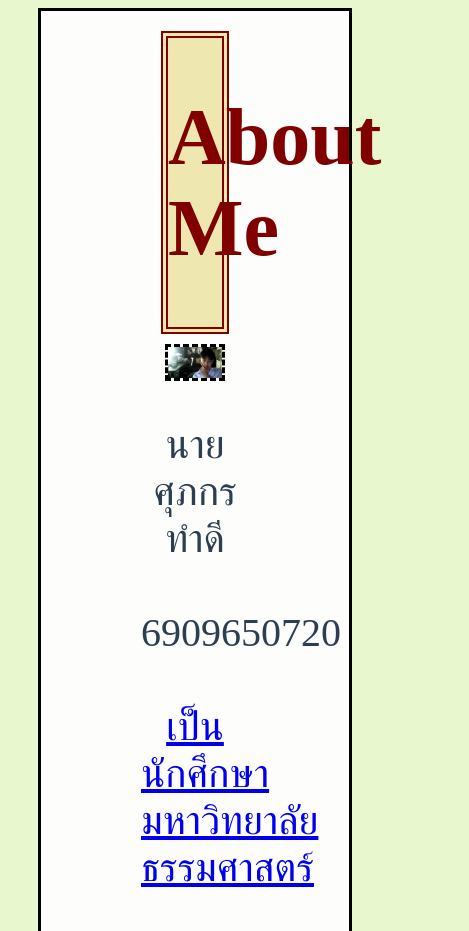
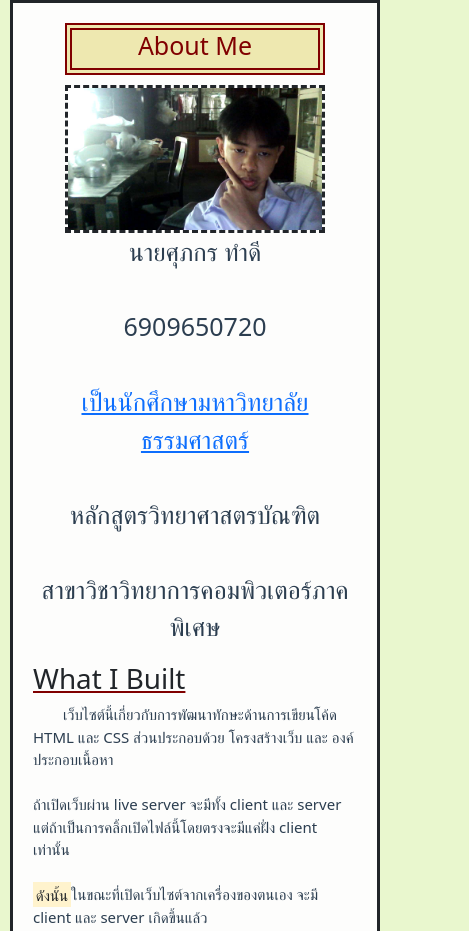
Before and after one commit to supakorn-thamdee/A2_6909650720, a plain HTML site: page index.html in a window 390 px wide. Shown: the top 931 px of the page, 469 px wide, since content can reach past the window. Drawn offline with nearby package versions, Linux system fonts and the light colour scheme.

Commit message:
Issue 3. Closes #3

```diff
--- a/css/style.css
+++ b/css/style.css
@@ -5,7 +5,7 @@ header {
     background-color: rgb(238, 232, 176);
     text-align: center;
     font-size: 40px;
-    font-style:normal;
+    font-style: normal;
     width: 50%;
     margin: auto;
 
@@ -79,3 +79,52 @@ p.subh {
     color: #2c3e50;
     font-weight: bold;
 }
+
+
+
+@media (max-width: 768px) {
+    header h1 {
+        font-size: 25px;
+    }
+
+    header {
+        width: 80%;
+    }
+
+    div {
+        padding-left: 20px;
+        padding-right: 20px;
+        margin-left: 10px;
+        margin-right: 10px;
+    }
+
+    section {
+        font-size: 25px;
+    }
+
+    main {
+        font-size: 15px;
+    }
+
+    img {
+        width: 80%;
+    }
+
+    section.content {
+        font-size: 15px;
+    }
+
+    footer {
+        font-size: 10px;
+    }
+
+    li.subh {
+        font-size: 25px;
+    }
+
+    p.subh {
+        font-size: 15px;
+    }
+
+
+}
--- a/index.html
+++ b/index.html
@@ -5,6 +5,8 @@
     <meta charset="UTF-8">
     <meta name="viewport" content="width=device-width, initial-scale=1.0">
     <title>Document</title>
+    <link href="https://cdn.jsdelivr.net/npm/bootstrap@5.3.3/dist/css/bootstrap.min.css" rel="stylesheet"
+        integrity="sha384-QWTKZyjpPEjISv5WaRU9OFeRpok6YctnYmDr5pNlyT2bRjXh0JMhjY6hW+ALEwIH" crossorigin="anonymous">
     <link rel="stylesheet" href="css/style.css">
 </head>
 
@@ -101,7 +103,10 @@
                     <p><b>Role:</b>ผู้เข้าร่วม</p>
                     <p><b>Description:</b>เข้าร่วมกิจกรรมพบปะนักศึกษาใหม่</p>
                     <p><b>Skills:</b>ได้รู้หลักสูตรและวิธีใช้ชิวิตในมหาลัย</p>
-                    <p><b>Reflection:</b>เข้าร่วมกิจกรรมพบปะนักศึกษาใหม่ และได้เรียนรู้เกี่ยวกับหลักสูตรและวิธีใช้ชิวิตในมหาลัย ปัญหาคือยังไม่มีเพื่อนรับมือโดยการหาเพื่อนที่นั่งข้างๆ อยากจะปรับปรุงทักษะการเข้าสังคมของตัวเอง</p>
+                    <p><b>Reflection:</b>เข้าร่วมกิจกรรมพบปะนักศึกษาใหม่
+                        และได้เรียนรู้เกี่ยวกับหลักสูตรและวิธีใช้ชิวิตในมหาลัย
+                        ปัญหาคือยังไม่มีเพื่อนรับมือโดยการหาเพื่อนที่นั่งข้างๆ อยากจะปรับปรุงทักษะการเข้าสังคมของตัวเอง
+                    </p>
                     <img src="media/act1.jpg"><br>
                 </ol>
             </section>
```
